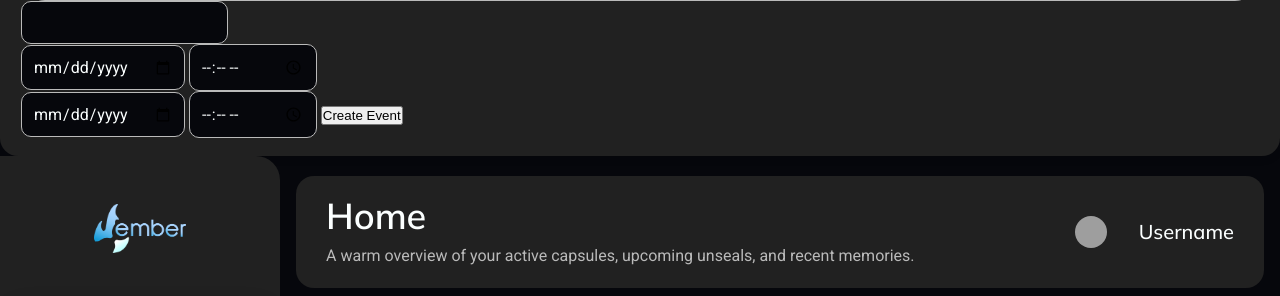
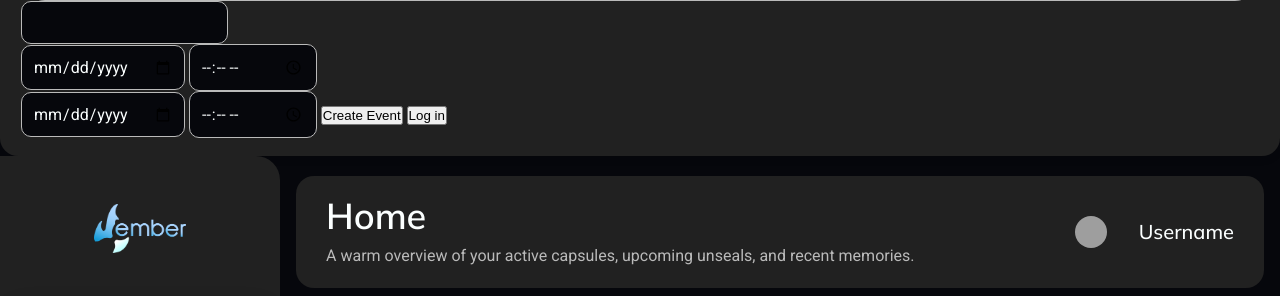
Before and after one commit to renz0826/Ember, a PHP site: page /pages/home.php in a window 1280 px wide. Shown: the part 519-815 px from the top of the page. Run offline with PHP 8.4, Linux system fonts and the light colour scheme; data that the repository does not hold is empty; some libraries are stand-ins or nearby versions; grey boxes are pictures that could not be loaded.

Commit message:
test(calendar): added google authentication
added login function for google authorization

```diff
--- a/components/calendar.php
+++ b/components/calendar.php
@@ -71,7 +71,8 @@ HTML;
     <br>
     <input type="date" id="endDate">
     <input type="time" id="endTime">
-    <button onclick="createEvent()">Create Event</button>
+    <button onclick="addCalendarEvent()">Create Event</button>
+    <button onclick="signIn()">Log in</button>
 
     <div></div>
     </div>
```
